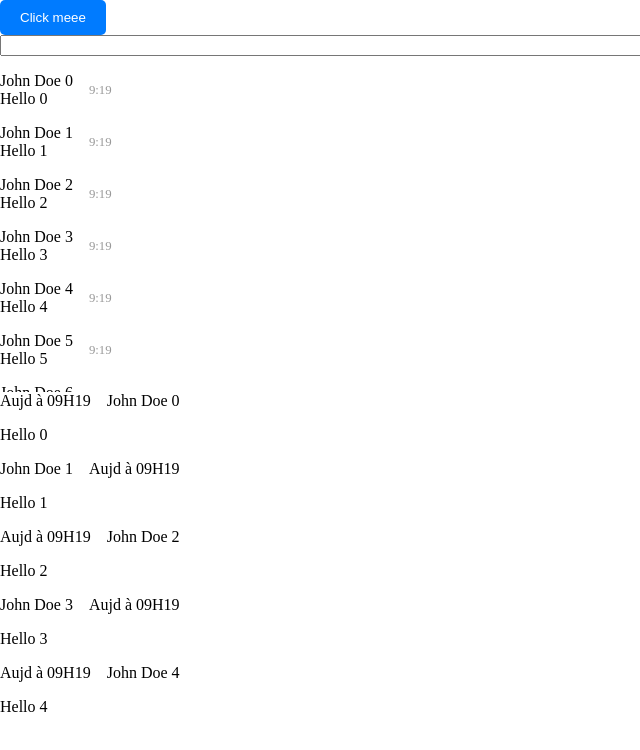
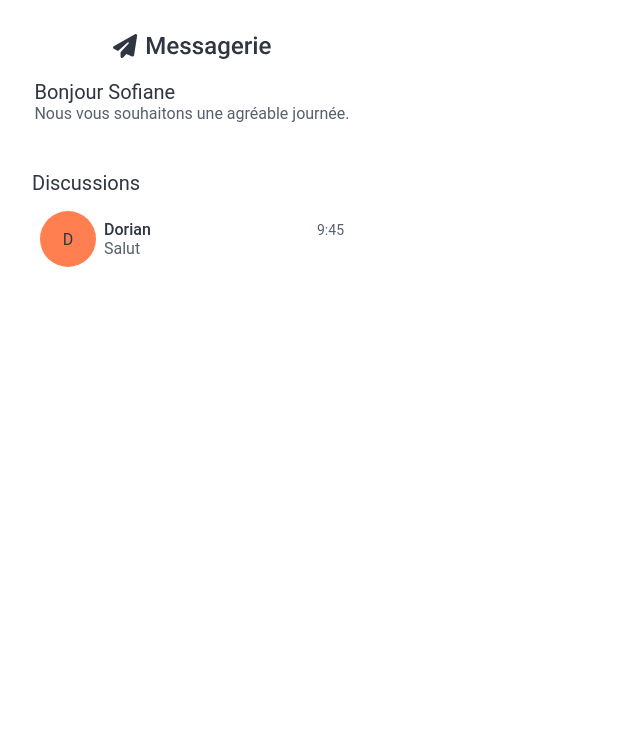
Before and after one commit to EFREI-M1-Dev/Projet-Web-Choco-Fred-Sofiane, a React (Vite) app in the folder frontend/: page / in a window 1280 px wide. Shown: the top 750 px of the page, without its empty margins (0-640 px from the left). Built offline with nearby package versions, Linux system fonts and the light colour scheme.

Commit message:
Création de la sidebar

```diff
--- a/frontend/src/pages/home/Home.tsx
+++ b/frontend/src/pages/home/Home.tsx
@@ -2,6 +2,7 @@ import {Button} from "../../components/Button/Button";
 import {TextField} from "../../components/TextField/TextField";
 import {useState} from "react";
 import {Conversation} from "../../components/Conversation/Conversation";
+import logo from '../../assets/logo.svg';
 
 import styles from './_Home.module.scss';
 import {Message} from "../../components/Message/Message";
@@ -31,35 +32,43 @@ const Home = () => {
 
     return (
         <div className={styles.containerHome}>
-            <Button onClick={() => console.log("Button clicked")}>Click meee</Button>
-            <TextField
-                type={"text"}
-                value={inputValue}
-                onChange={(event) => setInputValue(event.target.value)}
-            />
+            <div id="sidebar" className={styles.sidebar}>
+                <div className={styles.top}>
+                    <div className={styles.logo}>
+                        <img src={logo} alt="logo"/>
+                    </div>
 
-            <div className={styles.ContainerConversation}>
-                {arrayRandomConversation.map((conversation, index) => (
-                    <Conversation
-                        key={index}
-                        name={conversation.name}
-                        lastMessage={conversation.lastMessage}
-                        lastMessageDate={conversation.lastMessageDate}
-                    />
-                ))}
+                    <div className={styles.welcomeMessage}>
+                        <h4>Bonjour Sofiane</h4>
+                        <p>Nous vous souhaitons une agréable journée.</p>
+                    </div>
+                </div>
+
+                <div className={styles.conversations}>
+                    <h4>Discussions</h4>
+                    <div className={styles.conversationsList}>
+                        <div className={styles.conversationComponent}>
+                            <div className={styles.profilePic}>
+                                D
+                            </div>
+                            <div className={styles.content}>
+                                <div className={styles.top}>
+                                    <div className={styles.name}>
+                                        Dorian
+                                    </div>
+                                    <div className={styles.time}>
+                                        9:45
+                                    </div>
+                                </div>
+                                <div className={styles.message}>
+                                    Salut
+                                </div>
+                            </div>
+                        </div>
+                    </div>
+                </div>
             </div>
 
-            <div className={styles.ContainerMessage}>
-                {arrayRandomMessage.map((message, index) => (
-                    <Message
-                        key={index}
-                        content={message.content}
-                        username={message.username}
-                        createdAt={message.createdAt}
-                        myMessage={message.myMessage}
-                    />
-                ))}
-            </div>
         </div>
     )
 }
--- a/frontend/src/pages/home/_Home.module.scss
+++ b/frontend/src/pages/home/_Home.module.scss
@@ -1,24 +1,100 @@
-.containerHome
-{
-  height : 100%;
+@import "../../styles/variables";
+
+.containerHome {
+    height: 100%;
+    display: flex;
+
+    .sidebar {
+        width: 20rem;
+        padding: 2rem;
+        display: flex;
+        flex-direction: column;
+        gap: 3rem;
+        flex-shrink: 0;
+
+        .top {
+            display: flex;
+            flex-direction: column;
+            align-items: center;
+            gap: 1rem;
+
+            .logo {
+                width: 10rem;
+
+                img {
+                    width: 100%;
+                }
+            }
+
+            .welcomeMessage {
+                p {
+                    color: $text-muted;
+                    margin: 0;
+                }
+            }
+        }
+
+        .conversations {
+            display: flex;
+            flex-direction: column;
+            gap: .5rem;
+
+            .conversationsList {
+                display: flex;
+                flex-direction: column;
+                gap: .5rem;
+
+                .conversationComponent {
+                    display: flex;
+                    padding: 0.5rem;
+                    align-items: center;
+                    gap: 0.5rem;
+                    border-radius: $border-radius;
+
+                    .profilePic {
+                        display: flex;
+                        width: 3.5rem;
+                        height: 3.5rem;
+                        flex-direction: column;
+                        justify-content: center;
+                        align-items: center;
+                        background-color: $orange;
+                        border-radius: 50%;
+                        flex-shrink: 0;
+                    }
+
+                    .content {
+                        display: flex;
+                        flex-direction: column;
+                        flex-grow: 1;
+
+                        .top {
+                            display: flex;
+                            justify-content: space-between;
+                            align-items: center;
+                            flex-direction: row;
+
+                            .name {
+                                font-weight: 500;
+                            }
+
+                            .time {
+                                color: $text-muted;
+                                font-size: $small-font-size;
+                            }
+                        }
+
+                        .message {
+                            color: $text-muted;
+                        }
+                    }
+
+                    &:hover {
+                        background-color: $light;
+                        cursor: pointer;
+                    }
+                }
+            }
+        }
+    }
 }
-
-.ContainerConversation
-{
-  display        : flex;
-  flex-direction : column;
-  gap            : 1em;
-  height         : 20em;
-  overflow       : auto;
-  width          : fit-content;
-}
-
-.ContainerMessage
-{
-  display        : flex;
-  flex-direction : column;
-  gap            : 1em;
-  height         : 20em;
-  overflow       : auto;
-  width          : fit-content;
-}
--- /dev/null
+++ b/frontend/src/styles/_fonts.scss
@@ -0,0 +1,19 @@
+@import url('https://fonts.googleapis.com/css2?family=Roboto:ital,wght@0,400;0,500;0,700;1,400;1,500;1,700&display=swap');
+
+@mixin roboto($weight, $style: normal) {
+    font-family: "Roboto", sans-serif;
+    font-weight: $weight;
+    font-style: $style;
+}
+
+$weights: 400 500 700;
+$styles: normal italic;
+
+@each $weight in $weights {
+    .roboto-#{$weight} {
+        @include roboto($weight);
+    }
+    .roboto-#{$weight}-italic {
+        @include roboto($weight, italic);
+    }
+}
--- a/frontend/src/styles/_main.scss
+++ b/frontend/src/styles/_main.scss
@@ -1,7 +1,17 @@
 @import "variables";
 
-html, body, #root
-{
-  margin : 0;
-  height : 100%;
+html, body, #root {
+    margin: 0;
+    height: 100%;
+    font-family: "Roboto", sans-serif;
+    font-size: 16px;
+    color: $dark;
 }
+
+h4 {
+    font-size: 1.25rem;
+    font-style: normal;
+    font-weight: 400;
+    line-height: normal;
+    margin: 0;
+}
--- a/frontend/src/styles/_variables.scss
+++ b/frontend/src/styles/_variables.scss
@@ -0,0 +1,11 @@
+$white: #FFFFFF;
+$dark: #2F3542;
+$text-muted: #57606F;
+$gray: #747D8C;
+$border: #DFE4EA;
+$light: #F1F2F6;
+
+$orange: #FF7F50;
+
+$border-radius: 0.3125rem;
+$small-font-size: 0.875rem;
```
Also changed, not shown: frontend/src/assets/logo.svg (added).
